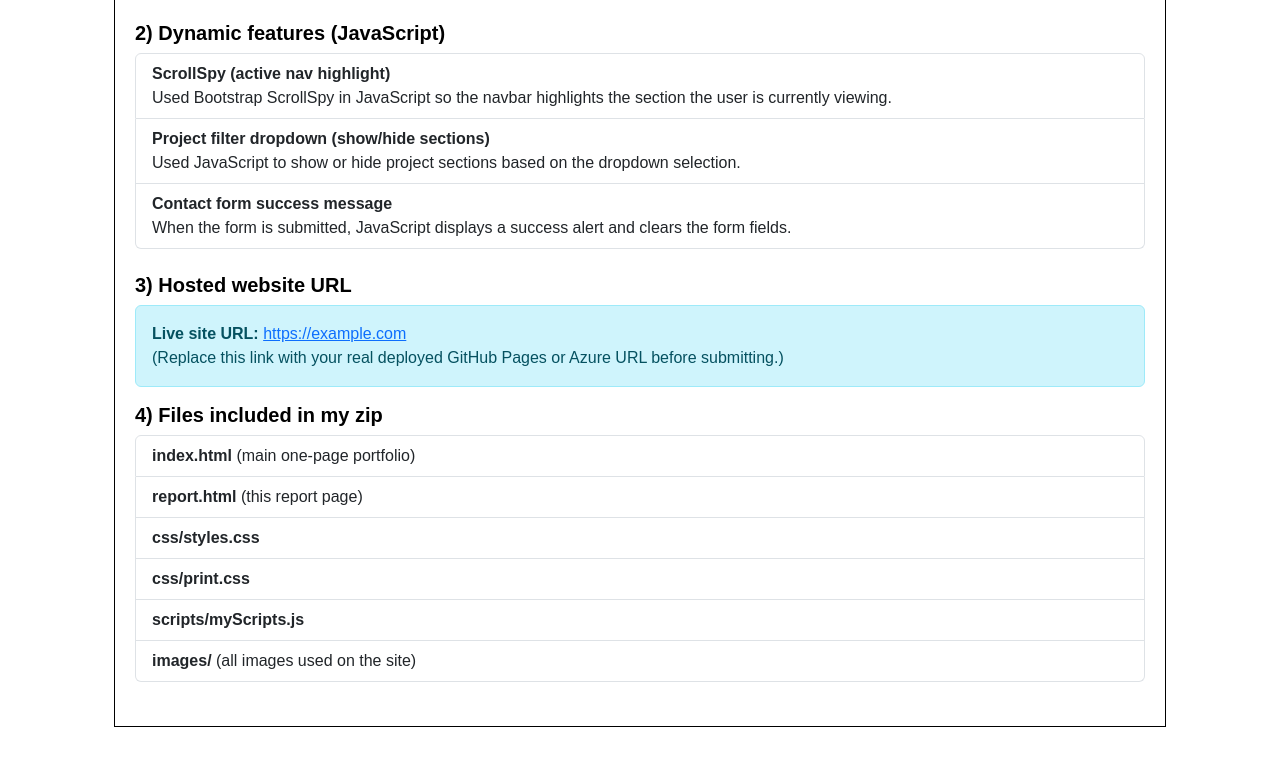
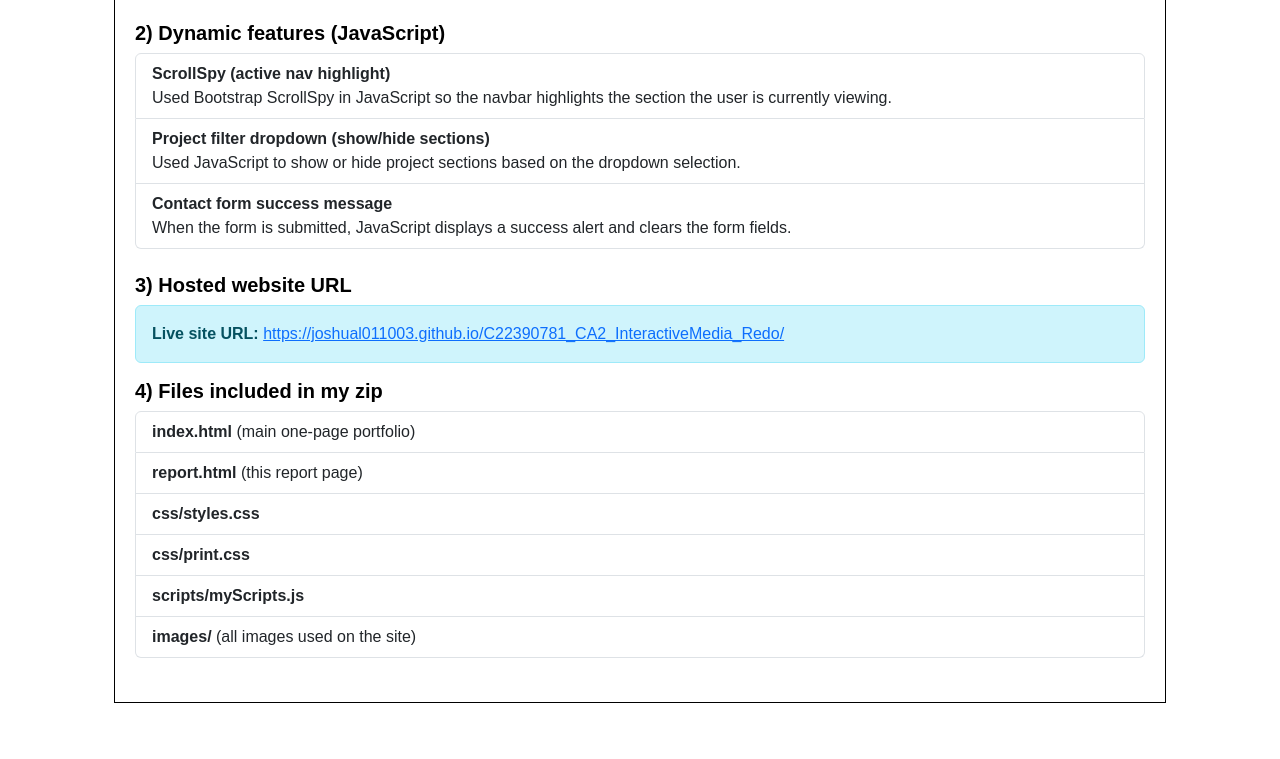
Before and after one commit to JoshuaL011003/C22390781_CA2_InteractiveMedia_Redo, a plain HTML site: page report.html in a window 1280 px wide. Shown: the part 927-1686 px from the top of the page. After the commit the page ends 1662 px from the top, so only its background shows below. Drawn offline with nearby package versions, Linux system fonts and the light colour scheme.

Commit message:
Update report.html

```diff
--- a/report.html
+++ b/report.html
@@ -99,9 +99,9 @@ Extended and modified by Joshua Lurian for CA2: content, sections, layout change
       <h5>3) Hosted website URL</h5>
       <div class="alert alert-info">
         <b>Live site URL:</b>
-        <a href="https://example.com" target="_blank" rel="noopener">https://example.com</a>
+        <a href="https://example.com" target="_blank" rel="noopener">https://joshual011003.github.io/C22390781_CA2_InteractiveMedia_Redo/</a>
         <br>
-        (Replace this link with your real deployed GitHub Pages or Azure URL before submitting.)
+
       </div>
 
       <h5>4) Files included in my zip</h5>
```
